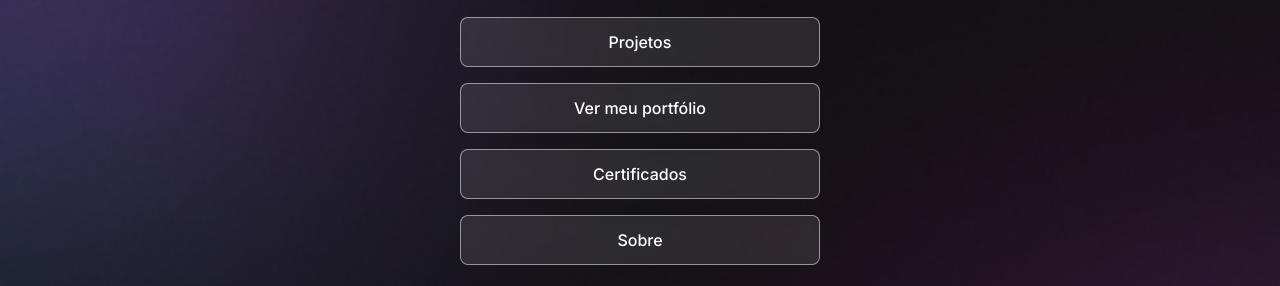
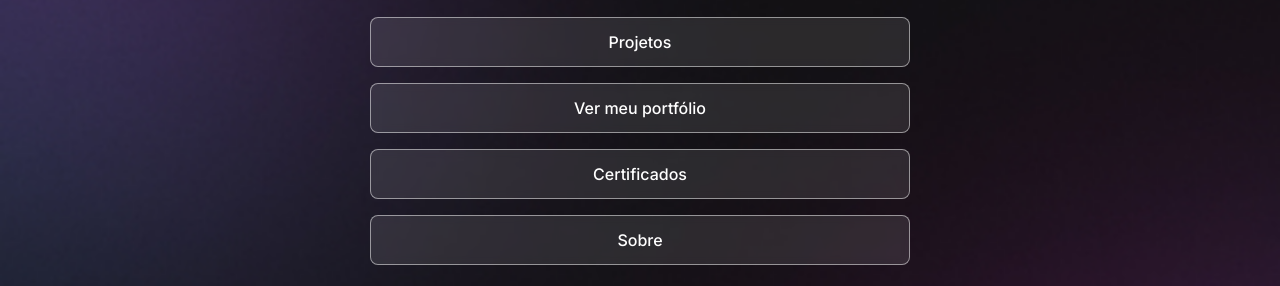
Before and after one commit to debiasi1st/projeto-pagina, a plain HTML site: page index.html in a window 1280 px wide. Shown: the part 243-529 px from the top of the page. Drawn offline with Linux system fonts and the light colour scheme.

Commit message:
adjust container width

```diff
--- a/index.html
+++ b/index.html
@@ -2,6 +2,7 @@
 <html lang="pt-br">
   <head>
     <meta charset="UTF-8" />
+    <meta name="viewport" content="width=device-width, initial-scale=1.0" />
     <title>Projeto - DevLinks</title>
 
     <link rel="preconnect" href="https://fonts.googleapis.com" />
--- a/style.css
+++ b/style.css
@@ -58,9 +58,9 @@
 }
 
 .container {
-  width: 360px;
-  margin: 0 auto;
-  margin-top: 40px;
+  max-width: 588px;
+  width: 100%;
+  margin: 40px auto 0;
 }
 
 .profile {
@@ -133,7 +133,7 @@
 }
 
 .list {
-  margin-top: 24px;
+  margin: 24px;
 }
 
 .list ul {
@@ -162,7 +162,7 @@
 }
 
 .social {
-  margin-top: 32px;
+  margin-top: auto;
 }
 
 .social ul {
```
